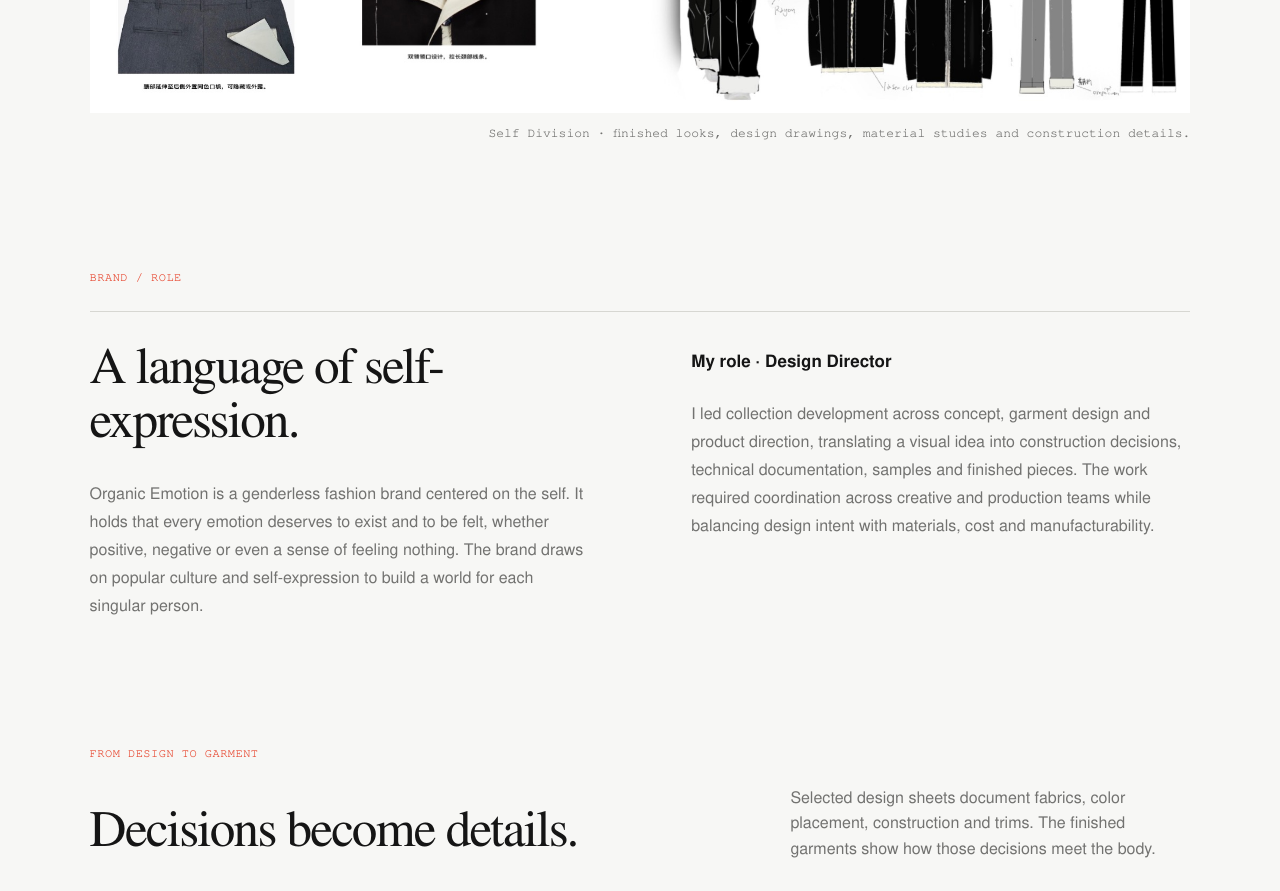
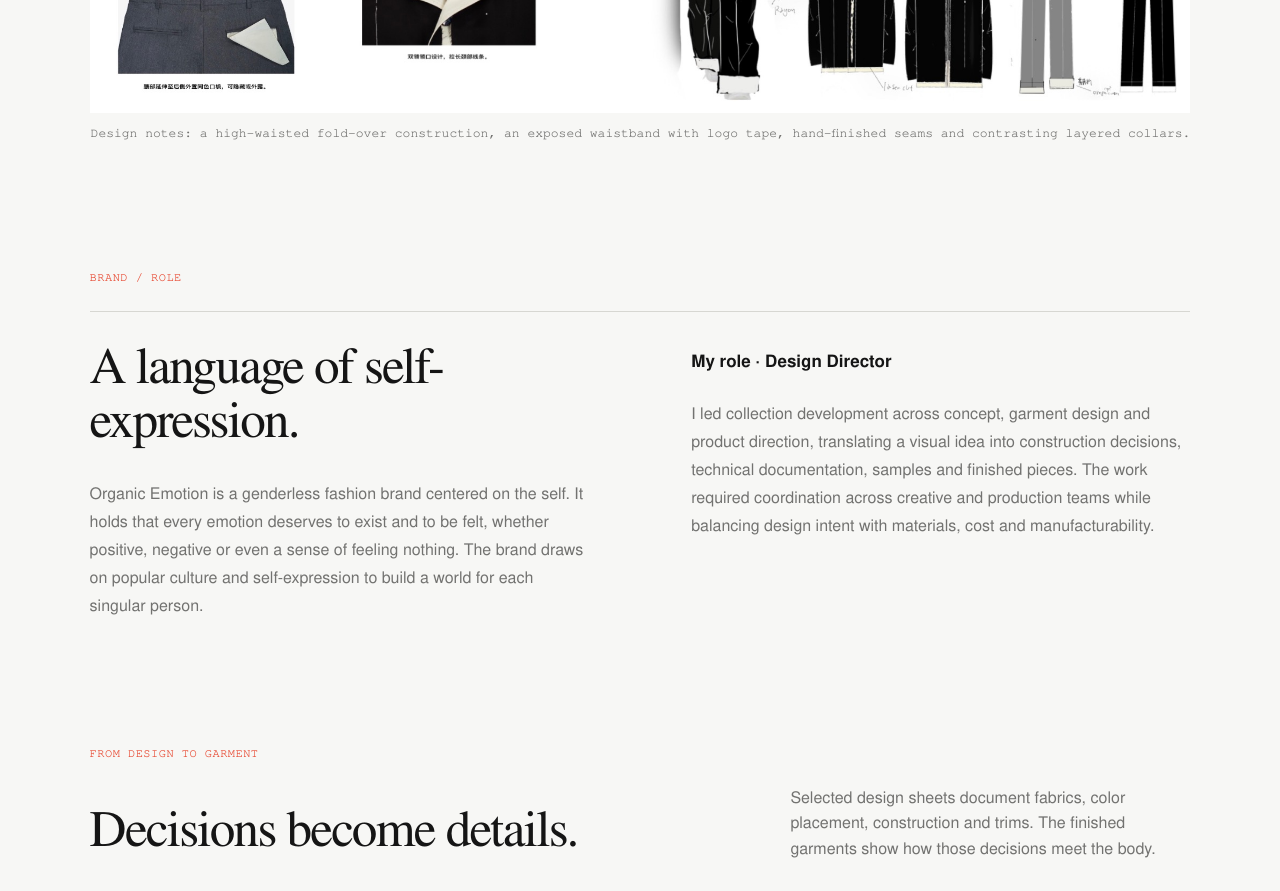
Before and after one commit to yudizeng/yudi-zeng-2025-web-portfolio, a plain HTML site: page site/archive/organic-emotion.html in a window 1280 px wide. Shown: the part 2020-2911 px from the top of the page. Drawn offline with Linux system fonts and the light colour scheme.

Commit message:
Translate collection overview notes

```diff
--- a/site/archive/organic-emotion.html
+++ b/site/archive/organic-emotion.html
@@ -47,7 +47,7 @@
 
     <section class="work-section oe-overview" aria-label="Collection overview">
       <p class="section-label">Collection overview</p>
-      <figure><img src="../assets/archive/organic-emotion/collection-overview.jpg" width="2048" height="1430" loading="lazy" alt="Self Division collection overview combining finished looks, garment details, design drawings and visual research"><figcaption>Self Division · finished looks, design drawings, material studies and construction details.</figcaption></figure>
+      <figure><img src="../assets/archive/organic-emotion/collection-overview.jpg" width="2048" height="1430" loading="lazy" alt="Self Division collection overview combining finished looks, garment details, design drawings and visual research"><figcaption>Design notes: a high-waisted fold-over construction, an exposed waistband with logo tape, hand-finished seams and contrasting layered collars.</figcaption></figure>
     </section>
 
     <section class="work-section oe-role" aria-label="Brand and role">
```
